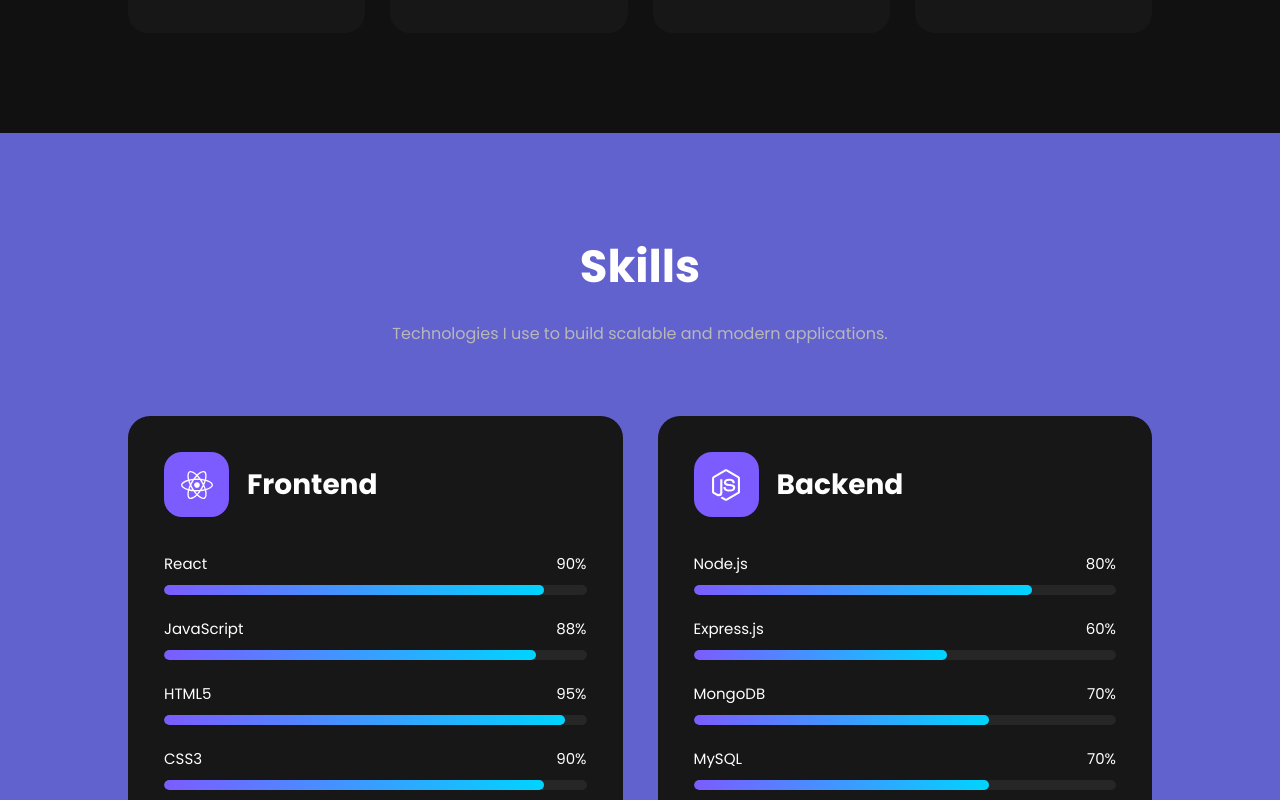
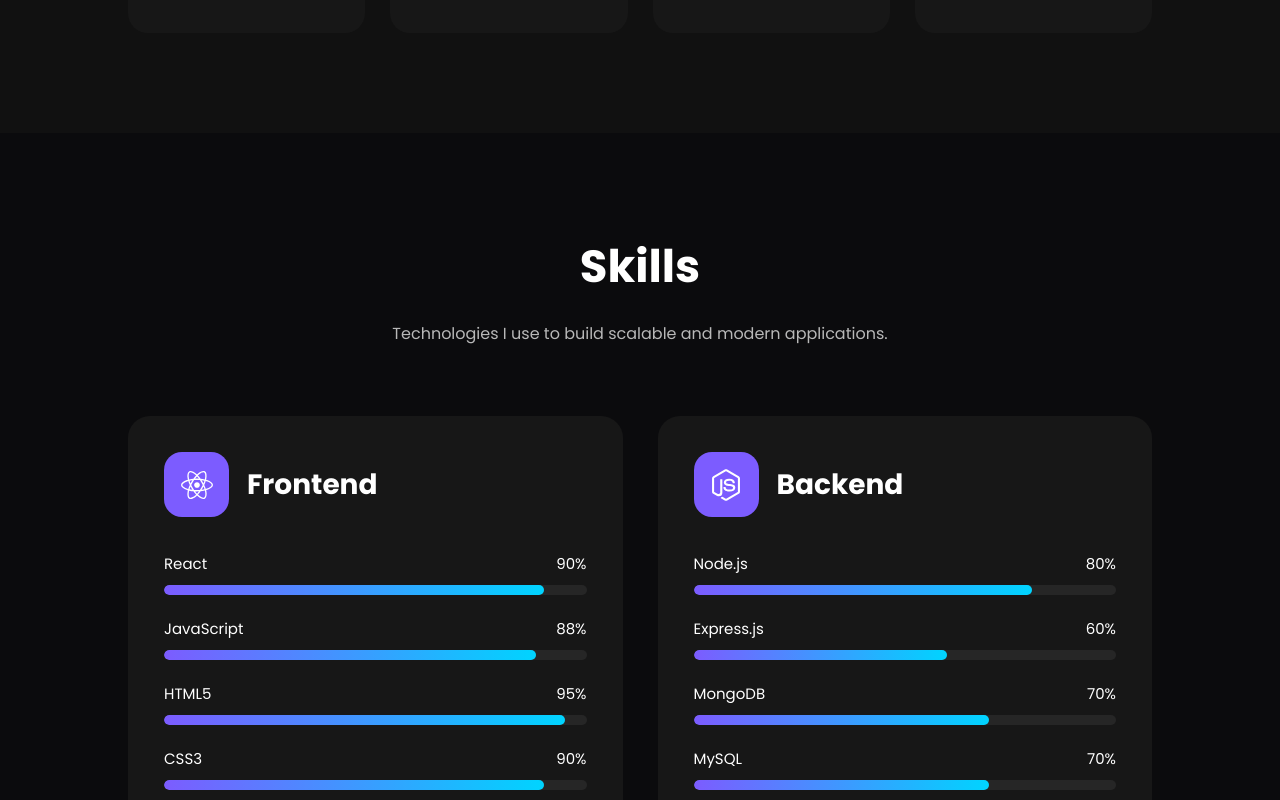
Before and after one commit to lakshitchoudhary01/lakshit-portfolio, a React (Vite) app in the folder portfolio/: page / in a window 1280 px wide. Shown: the part 2160-2960 px from the top of the page. Built offline with nearby package versions, Linux system fonts and the light colour scheme.

Commit message:
Improve portfolio UI

```diff
--- a/portfolio/src/components/Education/Education.jsx
+++ b/portfolio/src/components/Education/Education.jsx
@@ -25,7 +25,7 @@
     title: "Senior Secondary (Class XII)",
     place: "CBSE Board",
     description:
-      "Completed Physics, Chemistry and Mathematics with Computer Science."
+      "Completed Senior Secondary education under the CBSE Board with Physics, Chemistry, and Mathematics (PCM), building a strong analytical and problem-solving foundation."
   },
   {
     icon: <FaGraduationCap />,
--- a/portfolio/src/components/Skills/Skills.css
+++ b/portfolio/src/components/Skills/Skills.css
@@ -1,6 +1,7 @@
 .skills{
 
-background:#6262ce;
+/* background:#6262ce; */
+background:var(--bg);
 
 }
 
@@ -37,6 +38,8 @@
 box-shadow:0 15px 35px rgba(124,92,255,.25);
 
 }
+
+
 
 .skill-header{
 
```
Also changed, not shown: 1 other file (tests, documents, lock files or other folders).
